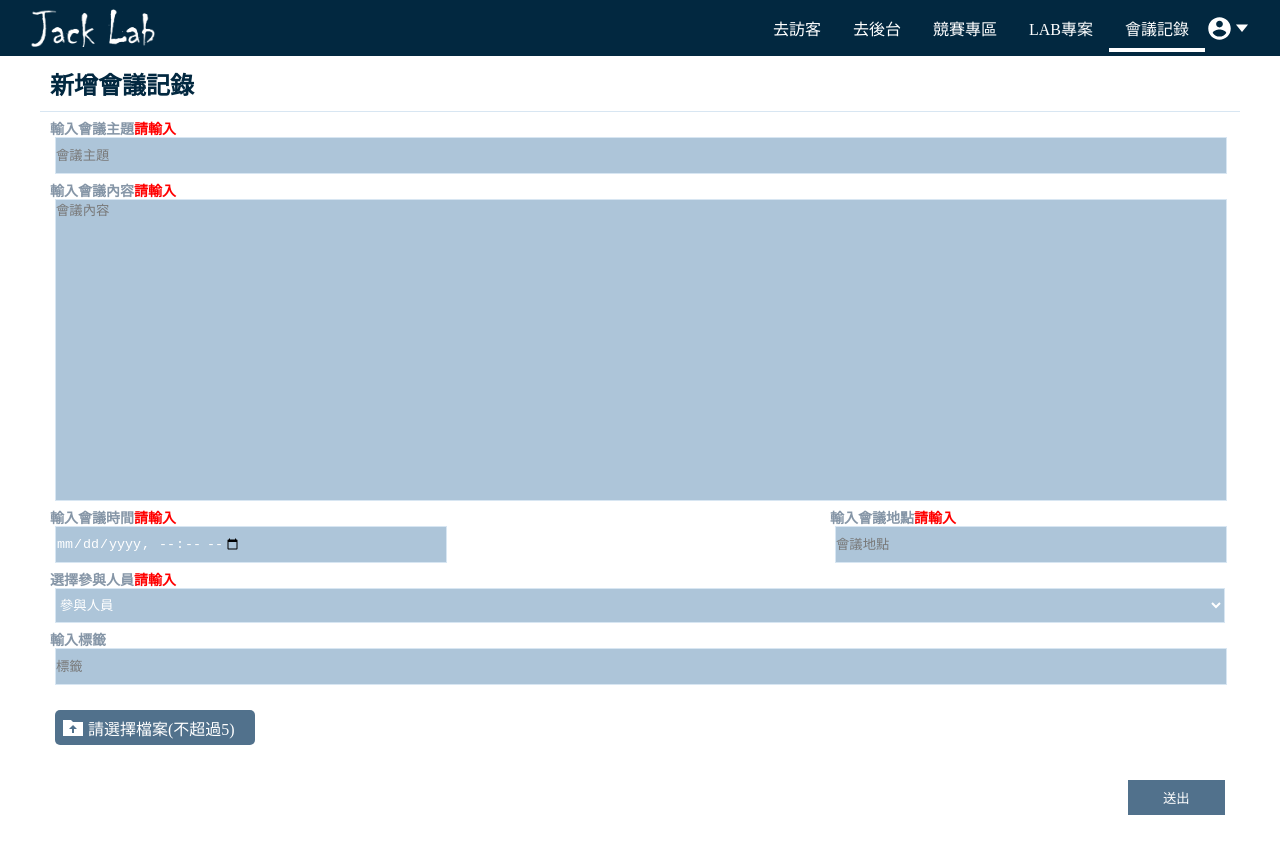
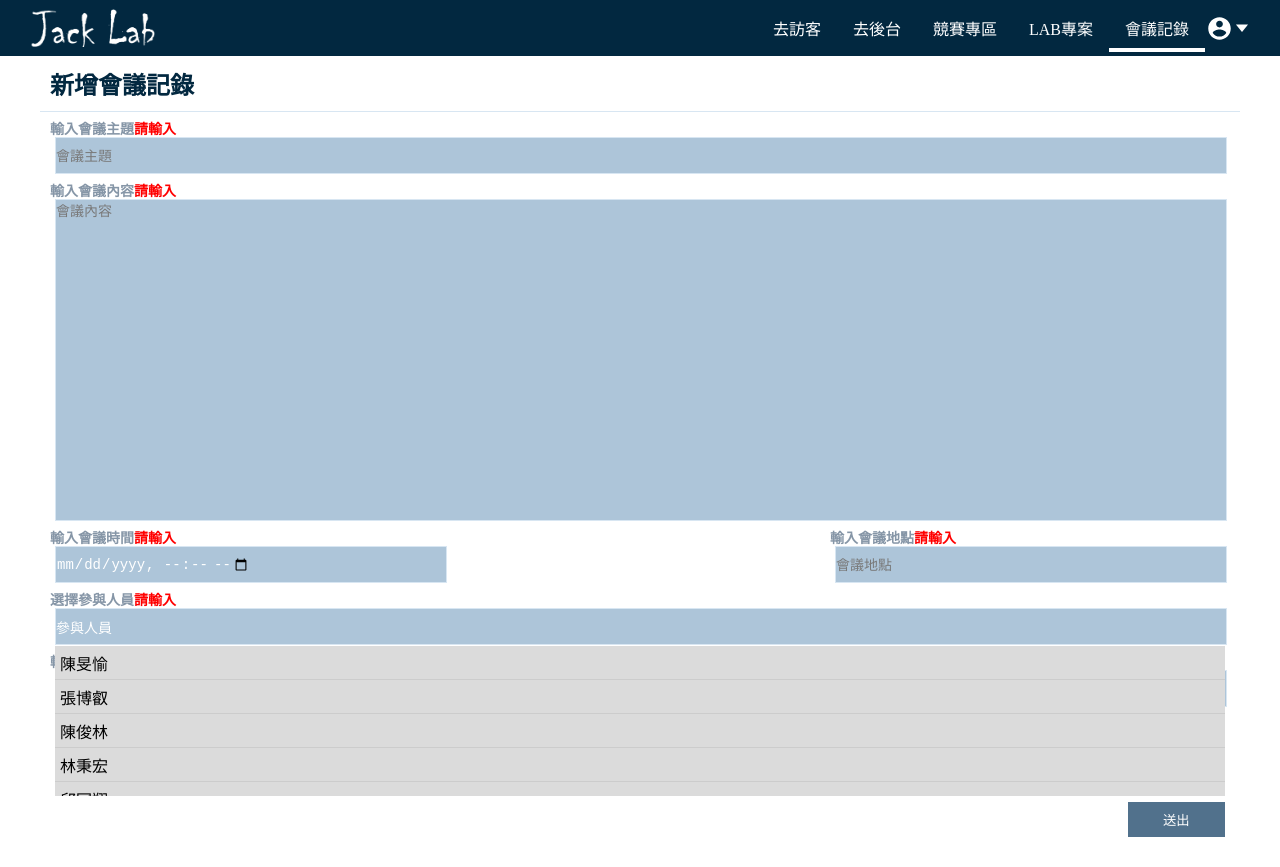
Before and after one commit to Min015/Jack_Lab_Web_React, a React (Create React App) app: page /Meeting/AddMeeting in a window 1280 px wide. Before the commit the page ends 845 px from the top, so only its background shows below. Built offline with nearby package versions, Linux system fonts and the light colour scheme.

Commit message:
下拉checkbox

```diff
--- a/src/Routes/admin/project/case/ProjectInfo.js
+++ b/src/Routes/admin/project/case/ProjectInfo.js
@@ -44,7 +44,7 @@ export default class ProjectInfo extends Component {
         proj_class: ["五專部", "二技部", "四技部", "碩班"],
         proj_group: ["五專一", "二技1", "二技2", "大學1", "大學2"],
         table_header: [
-            "檔名",
+            // "檔名",
             "上傳者",
             "上傳時間",
             "備註"
@@ -154,20 +154,10 @@ export default class ProjectInfo extends Component {
                                                         </a>
                                                     </div>
                                                 </div>
-                                                {/* <form className="searchform">
-                                                    <select name="" defaultValue={gM_type[0]}>
-                                                        {gM_type.map(item =>
-                                                            <option value={item}>{item}</option>
-                                                        )}
-                                                    </select>
-                                                    <select name="" defaultValue={gM_Y[0]}>
-                                                        {gM_Y.map(item =>
-                                                            <option value={item}>{item}</option>
-                                                        )}
-                                                    </select>
+                                                <form className="searchform">
                                                     <input type="text" placeholder="輸入搜尋值" />
                                                     <input type="submit" value="送出" className="searchBtn" />
-                                                </form> */}
+                                                </form>
                                             </div>
                                             <ProjectInfoTable table_header={table_header} table_content={object.proj_record} />
                                         </div>
--- a/src/Routes/front_desk/main_category/add.scss
+++ b/src/Routes/front_desk/main_category/add.scss
@@ -62,12 +62,31 @@
         }
 
         .input {
+            font-size:$m;
+            color: $font_maincolor;
             background-color: $form_maincolor;
+            min-height: 35px;
             resize          : none;
             width           : 100%;
             @include border-set($form_border);
+            @include ali-set();
         }
-
+        .oncheck{
+            @extend %row;
+            @include ali-set();
+            .deselect{
+                padding: 0;
+                margin-right: 3px;
+                cursor: pointer;
+                input[type=checkbox] {
+                    display: none;
+                }
+                input[type=checkbox]+span {
+                    display: flex;
+                    width: 15px;
+                }
+            }
+        }
         .label {
             display    : flex;
             position   : absolute;
@@ -110,7 +129,60 @@
                 }
             }
         }
-
+        .locator{
+            position: relative;
+        }
+        .selectlist{
+            position: absolute;
+            background-color: aliceblue;
+            top:1px;
+            z-index: 1;
+            width: 100%;
+            max-height: 150px;
+            overflow-y: auto;
+            .option{
+                height: 33px;
+                border-bottom: 1px $boder_color solid !important;
+                @extend %row;
+                @include ali-set();
+                label{
+                    width: 100%;
+                    height: 100%;
+                    margin-left: 5px;
+                    @include ali-set();
+                }
+                input{
+                    margin:0px 5px;
+                }
+                input[type=checkbox] {
+                    display: none;
+                }
+                &:hover{
+                    background-color: aqua;
+                }
+            }
+            .selected{
+                background-color: rgba(184, 184, 184, 0.932);
+                color: $font_maincolor;
+            }
+            .noS{
+                background-color: rgb(219, 219, 219);
+            }
+            &::-webkit-scrollbar {
+                /*-------滾動條整體樣式----*/
+                width : 5px;
+            }
+            &::-webkit-scrollbar-thumb {
+                /*滾動條裡面小方塊樣式*/
+                border-radius: 10px;
+                background: red;
+            }
+            &::-webkit-scrollbar-track {
+                /*滾動條裡面軌道樣式*/
+                border-radius: 0px;
+                background: rgb(240, 185, 185);
+            }
+        }
 
     }
 
--- a/src/Routes/front_desk/meeting/AddMeeting.js
+++ b/src/Routes/front_desk/meeting/AddMeeting.js
@@ -4,6 +4,7 @@ import Header from '../../../Components/Header/Header';
 export default class AddMeeting extends Component {
     state = {
         array: [],
+        participate: [],
         title: "",
         content: "",
         title: {
@@ -26,6 +27,29 @@ export default class AddMeeting extends Component {
             value: "",
             errormsg: "請輸入",
         },
+        student: [
+            {
+                s_account: "s01",
+                s_name: "陳旻愉",
+            },
+            {
+                s_account: "s02",
+                s_name: "張博叡",
+            },
+            {
+                s_account: "s03",
+                s_name: "陳俊林",
+            },
+            {
+                s_account: "s04",
+                s_name: "林秉宏",
+            },
+            {
+                s_account: "s05",
+                s_name: "邱冠翔",
+            },
+        ]
+
     }
 
     handleInputChange(event) {
@@ -49,10 +73,29 @@ export default class AddMeeting extends Component {
                 }
             });
         }
-        console.log(this.state.meeting.member.value +"---");
+        console.log(this.state.meeting.member.value + "---");
     }
-
-    //func
+    handelOnClick = e => {
+        let participate = this.state.participate;
+        console.log(e);
+        if (e.checked === true) {
+            if (!participate.includes(e.value)) {
+                participate.push(e.value
+                );
+            }
+        }
+        else {
+            participate.forEach((item, index) => {
+                if (item === e.value) {
+                    participate.splice(index, 1)
+                }
+            })
+        }
+        this.setState({
+            participate
+        })
+        console.log(participate);
+    }
     handleSelectFile = (files) => {
         if (files.length > 5) {
             alert("一次請勿上傳超過五個檔案")
@@ -78,7 +121,7 @@ export default class AddMeeting extends Component {
     }
 
     render() {
-        const { array, title, content, time, member, tag, place } = this.state;
+        const { array, title, content, time, member, tag, place, student, participate } = this.state;
         return (
             <div>
                 <Header />
@@ -147,30 +190,59 @@ export default class AddMeeting extends Component {
                             </div>
                             <div className="inputbox">
                                 <div className="set col-12">
-                                    <select
-                                    name="member"
-                                    required
-                                    className="input"
+                                    <div className='input'>
+                                        {participate.length === 0 ? "參與人員" : ""}
+                                        {participate.map((item) =>
+                                            <div className='oncheck'>
+                                                <p >{item}</p>
+                                                <label className='deselect'>
+                                                    <input
+                                                        type='checkbox'
+                                                        id={item}
+                                                        value={item}
+                                                        checked
+                                                        onChange={(e) => { this.handelOnClick(e.target) }}
+                                                    />
+                                                    <span>
+                                                        <svg width="18" height="18" viewBox="0 0 18 18" fill="none" xmlns="http://www.w3.org/2000/svg">
+                                                            <path d="M9 0C14.0143 0 18 3.98571 18 9C18 14.0143 14.0143 18 9 18C3.98571 18 2.38419e-07 14.0143 2.38419e-07 9C2.38419e-07 3.98571 3.98571 0 9 0ZM5.52857 13.5L9 10.0286L12.4714 13.5L13.5 12.4714L10.0286 9L13.5 5.52857L12.4714 4.5L9 7.97143L5.52857 4.5L4.5 5.52857L7.97143 9L4.5 12.4714L5.52857 13.5Z" fill="#FF0000" />
+                                                        </svg>
+                                                    </span>
+                                                </label>
 
+                                            </div>
+                                        )}
+                                    </div>
+                                    <div className='locator'>
+                                        <div className='selectlist'>
+                                            {student.map((item) => {
+                                                const v = item.s_account + "," + item.s_name
+                                                return (
+                                                    <div className={participate.includes(v) ? "option selected" : "option noS"}>
+                                                        <input
+                                                            type='checkbox'
+                                                            id={v}
+                                                            value={v}
+                                                            onChange={(e) => { this.handelOnClick(e.target) }}
+                                                        />
+                                                        <label for={v}>{item.s_name}</label>
+                                                    </div>
+                                                )
+                                            }
 
-                                    >
-                                        <option value="">參與人員</option>
-                                        <option value="">2022</option>
-                                        <option value="">2021</option>
-                                        <option value="">2020</option>
-                                        <option value="">2019</option>
-                                        <option value="">2018</option>
-                                        <option value="">2017</option>
-                                    </select>
+                                            )}
+                                        </div>
+                                    </div>
+
                                     <label className="label">選擇參與人員<div className='error_msg'>{member.errormsg}</div></label>
                                 </div>
                             </div>
                             <div className="inputbox">
                                 <div className="set col-12">
                                     <input type="text"
-                                    name=""
-                                    placeholder="標籤"
-                                    className="input"
+                                        name=""
+                                        placeholder="標籤"
+                                        className="input"
                                     />
                                     <label className="label">輸入標籤</label>
                                 </div>
```
Also changed, not shown: src/Routes/admin/member/Member.js (+0 -27 lines), src/Routes/admin/project/case/ProjectInfoTable.js (+13 -6 lines).
